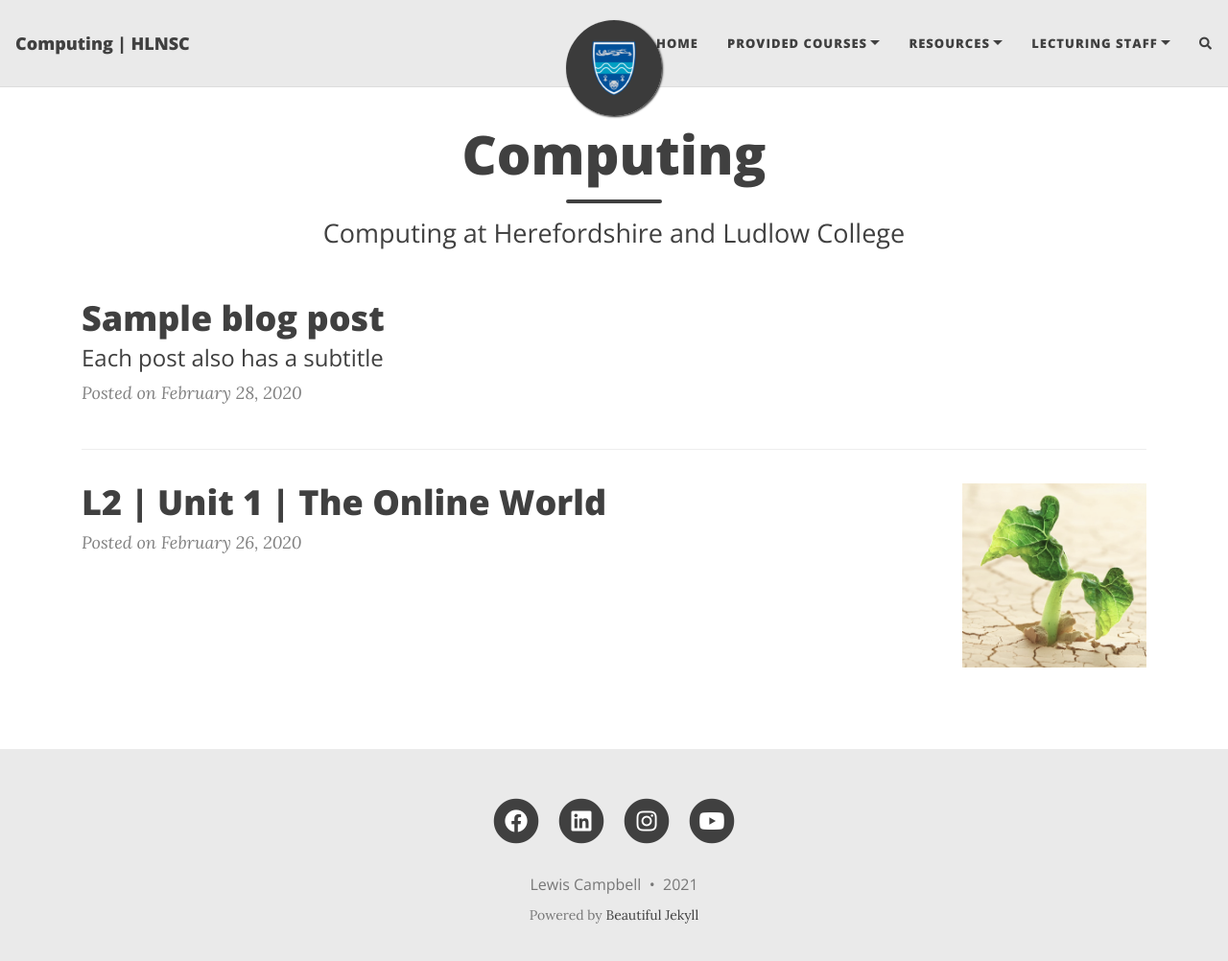
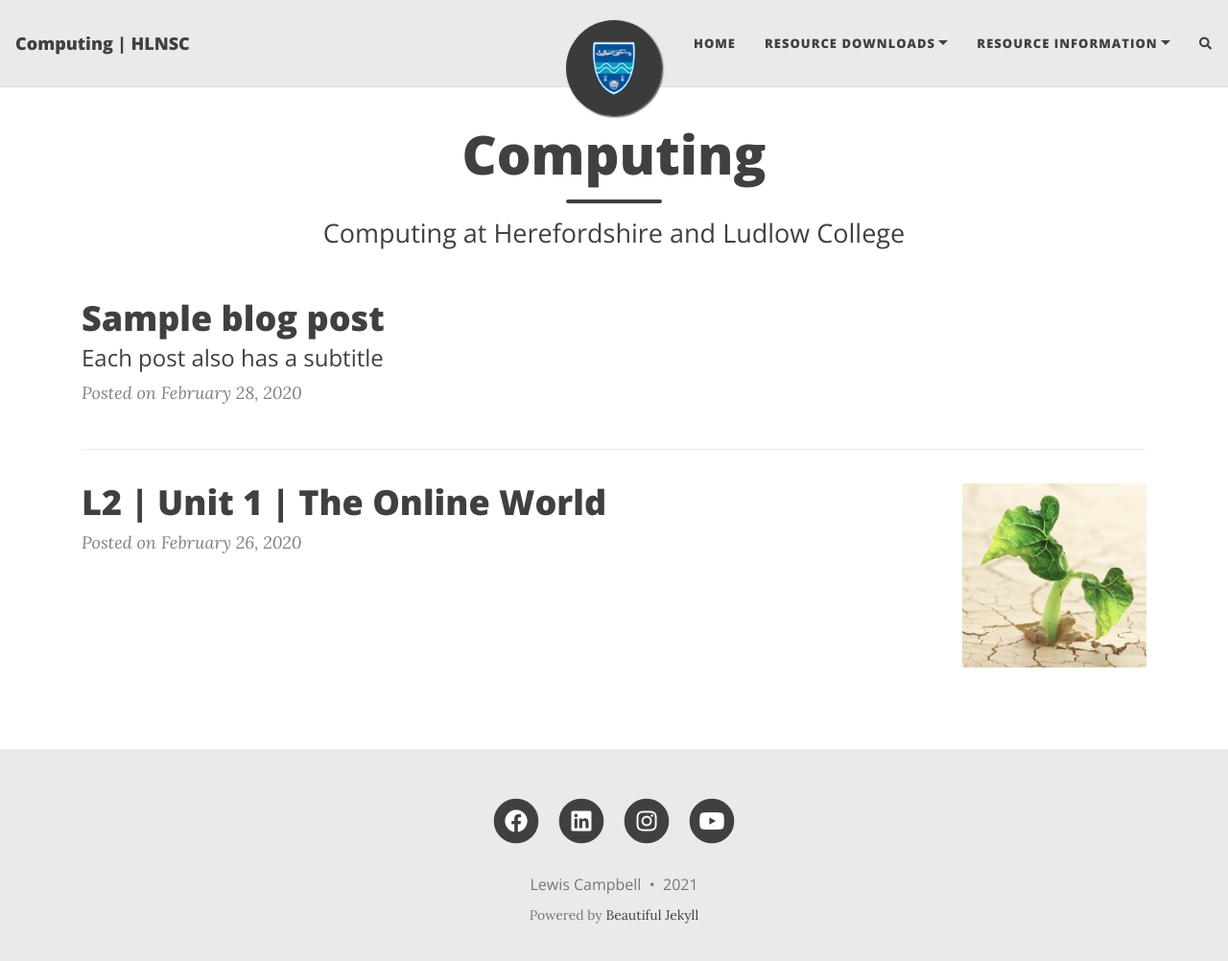
Before and after one commit to Computing-HLNSC/computing-hlnsc.github.io, a Jekyll site: the page built from index.html, in a window 1280 px wide and 1015 px high. Shown: the top 1002 px of the window at 96% size. Built offline with Jekyll 4.4.1, drawn with Linux system fonts in a browser that asks for light colours; nearby versions of some CDN libraries; the list of posts is cut into pages by our own code; comment, search, counter and statistics services are not loaded.

Commit message:
Update _config.yml

```diff
--- a/_config.yml
+++ b/_config.yml
@@ -5,22 +5,24 @@ author: Lewis Campbell
 
 navbar-links:
   Home: "index"
-  Provided Courses:
-    - <strong>Level 2</strong><br>Extended Certificate<br>in<br>Information & Creative Technology: "course_level2"
-    - <strong>Level 3</strong><br>Extended Diploma<br>in<br>Computing: "course_level3"
-    - <strong>Level 4 & 5</strong><br>HND in<br>Computing & Systems Development: "course_level4"
-  Resources:
+ # Provided Courses:
+ #   - <strong>Level 2</strong><br>Extended Certificate<br>in<br>Information & Creative Technology: "course_level2"
+ #   - <strong>Level 3</strong><br>Extended Diploma<br>in<br>Computing: "course_level3"
+  Resource Downloads:
     - Office 365: "https://www.office.com/"
     - PyCharm: "https://www.jetbrains.com/pycharm/"
     - VisualStudio: "https://visualstudio.microsoft.com/vs/"
     - UCAS: "https://www.ucas.com/"
     - Github Student: "https://education.github.com/"
     - UNiDAYS: "https://www.myunidays.com/GB/en-GB"
-  Lecturing Staff:
-    - Tom Worgan: "staff_tomworgan"
-    - Lewis Campbell: "staff_lewiscampbell"
-    - Phil Smith: "staff_philsmith"
-    - Terry Prosser: "staff_terryprosser"
+  Resource Information:
+    - <strong>Level 3</strong><br>Extended Diploma<br>in<br>Computing:
+      - "course_level3"
+ # Lecturing Staff:
+ #   - Tom Worgan: "staff_tomworgan"
+ #   - Lewis Campbell: "staff_lewiscampbell"
+ #   - Phil Smith: "staff_philsmith"
+ #   - Terry Prosser: "staff_terryprosser"
 
 # --- Logo --- #
 avatar: "/assets/img/avatar-icon.png"
```
